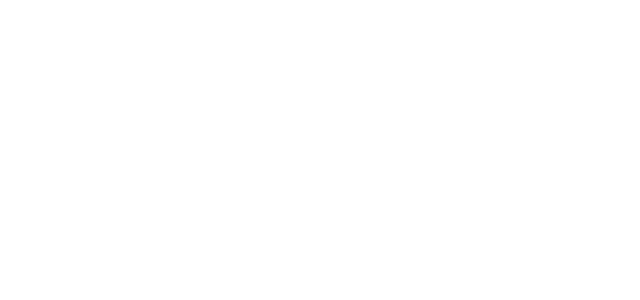
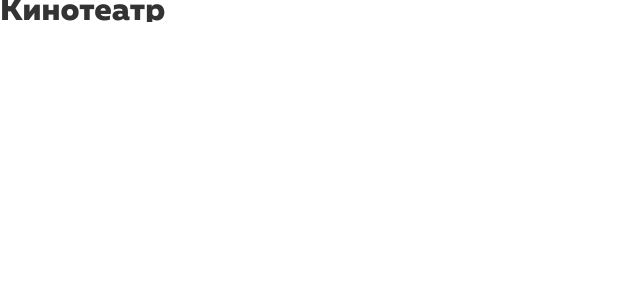
Before and after one commit to kruglyakov-ak/Thmoon-TEST, a React (Create React App) app: page / in a window 1280 px wide. Shown: the top 300 px of the page, without its empty margins (0-640 px from the left). Built offline with nearby package versions, Linux system fonts and the light colour scheme.

Commit message:
Подключил главные стили и тему

```diff
--- a/src/components/app/app.tsx
+++ b/src/components/app/app.tsx
@@ -1,7 +1,15 @@
+import { ThemeProvider } from 'styled-components';
+import GlobalStyle from '../../theme/globalStyle';
+import theme from '../../theme/theme';
+
 function App() {
   return (
-    <div className="App">
-    </div>
+    <ThemeProvider theme={theme}>
+      <GlobalStyle />
+      <div>
+        <h1>Кинотеатр</h1>
+      </div>
+    </ThemeProvider>
   );
 }
 
```
